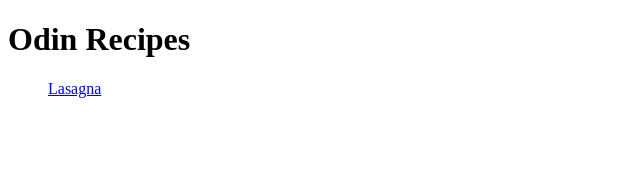
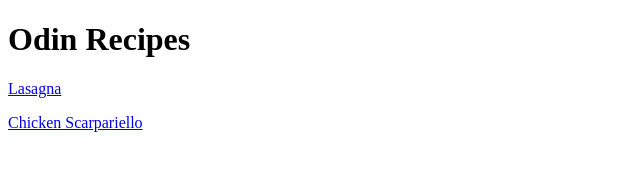
Before and after one commit to reclusivecoder/odin-recipess, a plain HTML site: page index.html in a window 1280 px wide. Shown: the whole page, without its empty margins (0-640 px from the left). Drawn offline with Linux system fonts and the light colour scheme.

Commit message:
Added new recipe page and linked to homepage and vice versa

```diff
--- a/index.html
+++ b/index.html
@@ -8,9 +8,8 @@
 
 <body>
     <h1>Odin Recipes</h1>
-    <ul>
-    <a href="recipes/lasagna.html">Lasagna</a>
-    </ul>
+        <p><a href="recipes/lasagna.html">Lasagna</a></p>
+        <p><a href="recipes/chicken-scarpiello.html">Chicken Scarpariello</a></p>
 
 </body>
 
```
Also changed, not shown: recipes/chicken-scarpiello.html (added, +17 -0 lines), recipes/lasagna.html (+1 -0 lines).
